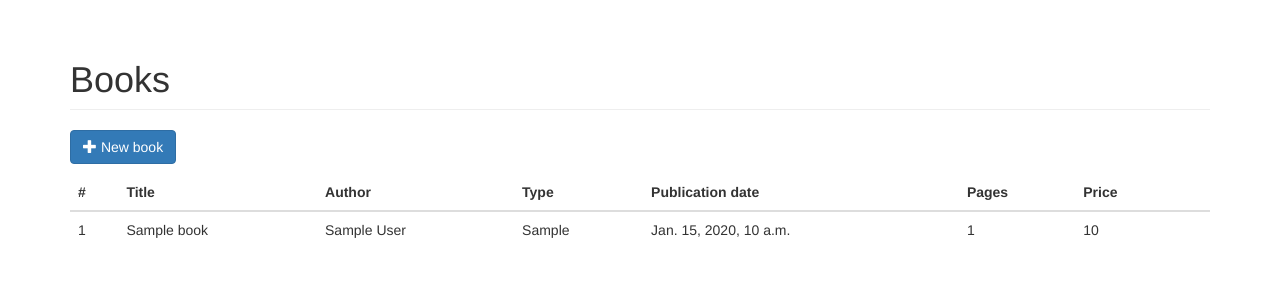
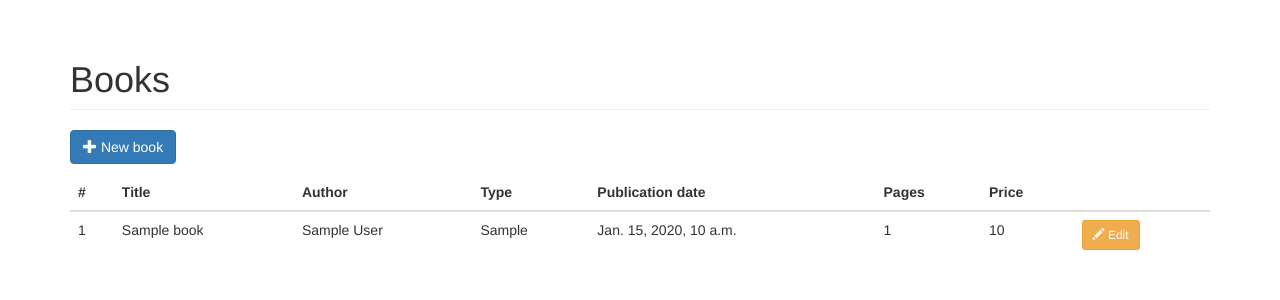
Before and after one commit to hendisantika/django-simple-ajax-crud, a Django app: template books/templates/books/book_list.html in a window 1280 px wide. Shown: the part 52-352 px from the top of the page. Run offline with Django 3.2, Linux system fonts and the light colour scheme; the template is opened without the code that fills it: most values are stand-ins (such as "Sample title", 1, 10 or a date in 2020); some libraries are stand-ins or nearby versions.

Commit message:
#32 - Modify partial_book_list.html file

```diff
--- a/books/templates/books/includes/partial_book_list.html
+++ b/books/templates/books/includes/partial_book_list.html
@@ -7,9 +7,16 @@
         <td>{{ book.publication_date }}</td>
         <td>{{ book.pages }}</td>
         <td>{{ book.price }}</td>
+        <td>
+            <button type="button"
+                    class="btn btn-warning btn-sm js-update-book"
+                    data-url="{% url 'book_update' book.id %}">
+                <span class="glyphicon glyphicon-pencil"></span> Edit
+            </button>
+        </td>
     </tr>
 {% empty %}
     <tr>
-        <td colspan="7" class="text-center bg-warning">No book</td>
+        <td colspan="8" class="text-center bg-warning">No book</td>
     </tr>
 {% endfor %}
```
